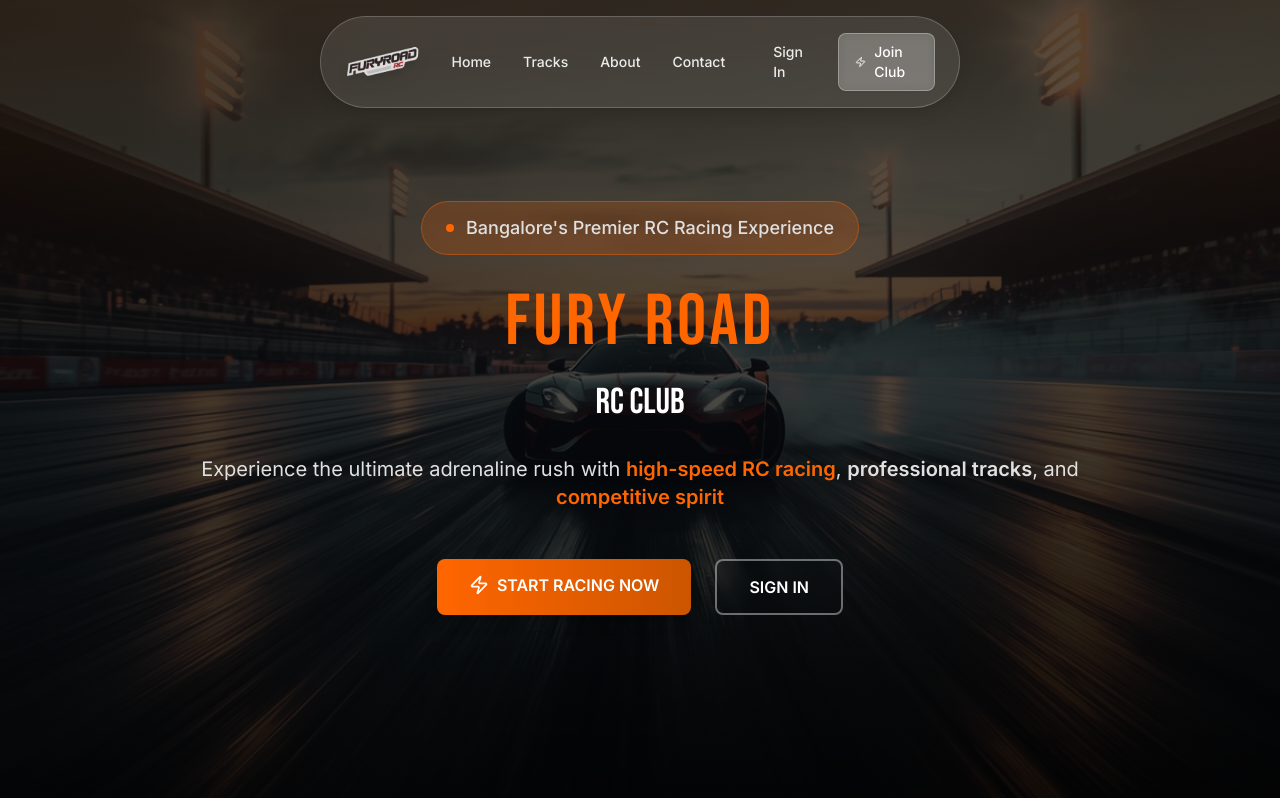
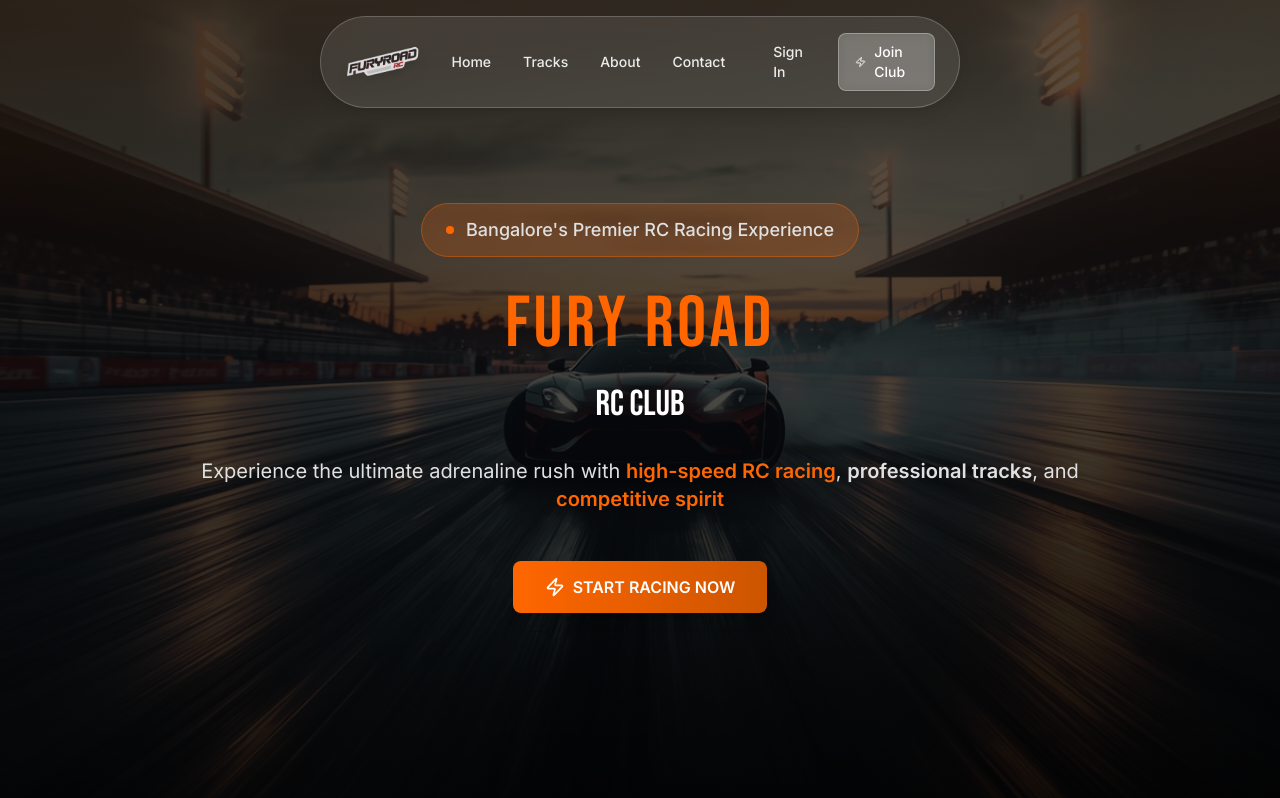
Before and after one commit to vishnuprasadpn/rc-car-cafe, a Next.js app: page / in a window 1280 px wide. Shown: the top 798 px of the page. Built offline with nearby package versions, Linux system fonts and the light colour scheme; no server answers.

Commit message:
Remove signin button from hero section on home page
- Remove SIGN IN button from hero section
- Keep only START RACING NOW button
- Simplify button layout
- Add env file to gitignore

```diff
--- a/src/app/page.tsx
+++ b/src/app/page.tsx
@@ -76,7 +76,7 @@ export default async function HomePage() {
             </p>
 
             {/* CTA Buttons - Mobile Optimized */}
-            <div className="flex flex-col sm:flex-row gap-3 sm:gap-6 justify-center mb-8 md:mb-16 px-2">
+            <div className="flex justify-center mb-8 md:mb-16 px-2">
               <Link
                 href="/auth/signup"
                 className="group relative bg-gradient-to-r from-fury-orange to-primary-600 text-fury-white px-6 py-3 sm:px-8 sm:py-3.5 rounded-lg text-sm sm:text-base font-semibold hover:from-primary-600 hover:to-primary-700 transition-all duration-300 shadow-lg hover:shadow-fury-orange/25 w-full sm:w-auto"
@@ -85,12 +85,6 @@ export default async function HomePage() {
                   <Zap className="h-4 w-4 sm:h-5 sm:w-5 mr-2" />
                   <span className="whitespace-nowrap">START RACING NOW</span>
                 </span>
-              </Link>
-              <Link
-                href="/auth/signin"
-                className="group border-2 border-fury-white/40 text-fury-white px-6 py-3 sm:px-8 sm:py-3.5 rounded-lg text-sm sm:text-base font-semibold hover:bg-fury-white/10 hover:border-fury-white/60 transition-all duration-300 backdrop-blur-sm w-full sm:w-auto"
-              >
-                <span className="whitespace-nowrap">SIGN IN</span>
               </Link>
             </div>
           </div>
```
Also changed, not shown: 1 other file (tests, documents, lock files or other folders).
